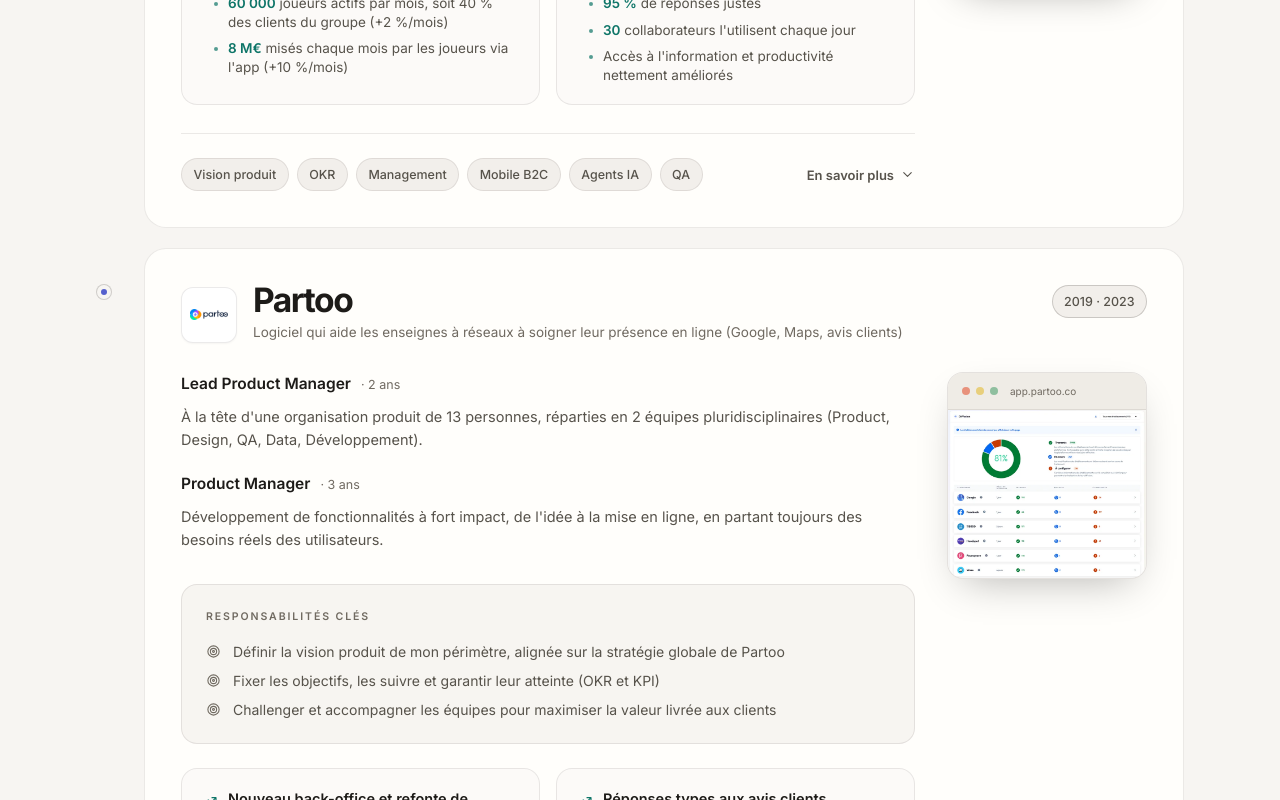
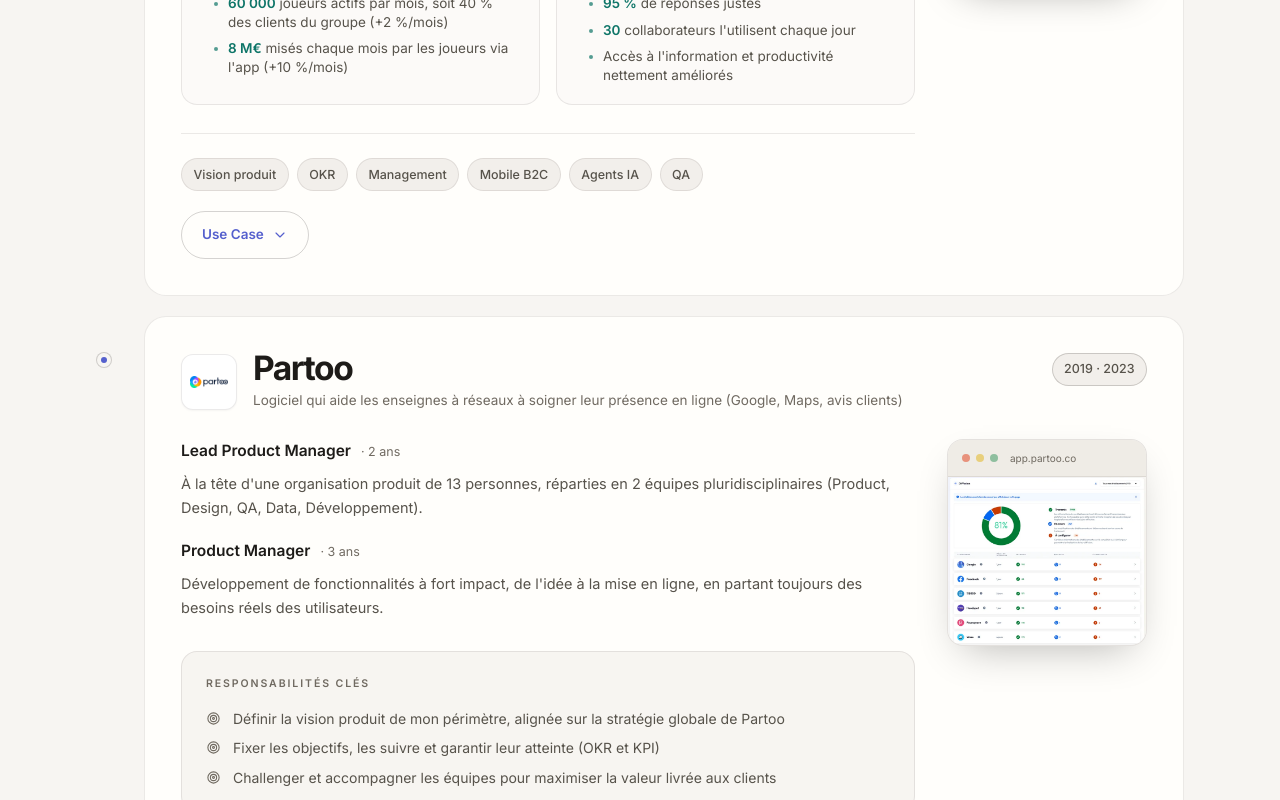
Before and after one commit to clement-toulouse/clement-toulouse.github.io, a React (Vite) app: page / in a window 1280 px wide. Shown: the part 3960-4760 px from the top of the page. Built offline with nearby package versions, Linux system fonts and the light colour scheme.

Commit message:
Détache le bouton "Use Case" des bulles de tags, le renomme et le rend plus visible
Renommé "En savoir plus" en "Use Case" (et "Voir moins" en "Fermer"). Le
bouton passe sur sa propre ligne, avec une bordure et une couleur d'accent,
pour ne plus se confondre visuellement avec les tags de la carte.

```diff
--- a/src/components/Experience.tsx
+++ b/src/components/Experience.tsx
@@ -121,29 +121,29 @@
               ))}
             </div>
 
-            <div className="mt-7 flex flex-wrap items-center gap-2 border-t border-line pt-6">
+            <div className="mt-7 flex flex-wrap gap-2 border-t border-line pt-6">
               {xp.tags.map((tag) => (
                 <span key={tag} className="chip">
                   {tag}
                 </span>
               ))}
+            </div>
 
             {xp.caseStudy && (
               <button
                 type="button"
                 onClick={() => setOpen((v) => !v)}
                 aria-expanded={open}
-                  className="ml-auto flex cursor-pointer items-center gap-1.5 text-[13px] font-semibold text-ink-soft transition-colors duration-300 hover:text-ink"
+                className="mt-5 flex w-full cursor-pointer items-center justify-center gap-2 rounded-full border border-line-strong px-5 py-3 text-[13.5px] font-semibold text-iris-soft transition-colors duration-300 hover:border-iris hover:bg-surface-2 sm:w-auto"
               >
                 {open ? t.experience.lessLabel : t.experience.moreLabel}
                 <Icon
                   name="chevronDown"
-                    size={15}
+                  size={16}
                   className={`transition-transform duration-300 ${open ? 'rotate-180' : ''}`}
                 />
               </button>
             )}
-            </div>
 
             {xp.caseStudy && (
               <div
--- a/src/data/content.en.ts
+++ b/src/data/content.en.ts
@@ -172,8 +172,8 @@
 
   experience: {
     responsibilitiesLabel: 'Key responsibilities',
-    moreLabel: 'Read more',
-    lessLabel: 'Show less',
+    moreLabel: 'Use Case',
+    lessLabel: 'Close',
     contextLabel: 'Context',
     approachLabel: 'Approach',
     impactLabel: 'Impact',
--- a/src/data/content.fr.ts
+++ b/src/data/content.fr.ts
@@ -172,8 +172,8 @@
 
   experience: {
     responsibilitiesLabel: 'Responsabilités clés',
-    moreLabel: 'En savoir plus',
-    lessLabel: 'Voir moins',
+    moreLabel: 'Use Case',
+    lessLabel: 'Fermer',
     contextLabel: 'Contexte',
     approachLabel: 'Approche',
     impactLabel: 'Impact',
```
Lines whose indentation alone changed are shown as unchanged.
